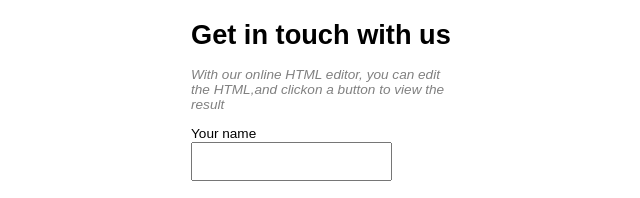
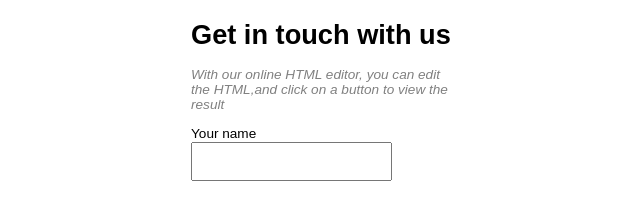
Before and after one commit to mpetroov/devrix-projects, a plain HTML site: page Index.html in a window 1280 px wide. Shown: the top 198 px of the page, 319-959 px from the left. Drawn offline with Linux system fonts and the light colour scheme.

Commit message:
initial commit

```diff
--- a/Index.html
+++ b/Index.html
@@ -7,7 +7,7 @@
 	<div class="wrapper">
 
 		<h1 class="heading">Get in touch with us</h1>
-		<p class="heading-paragraph">With our online HTML editor, you can edit the HTML,and clickon a button to view the result</p>
+		<p class="heading-paragraph">With our online HTML editor, you can edit the HTML,and click on a button to view the result</p>
 
 		<div class="form">
 
```
